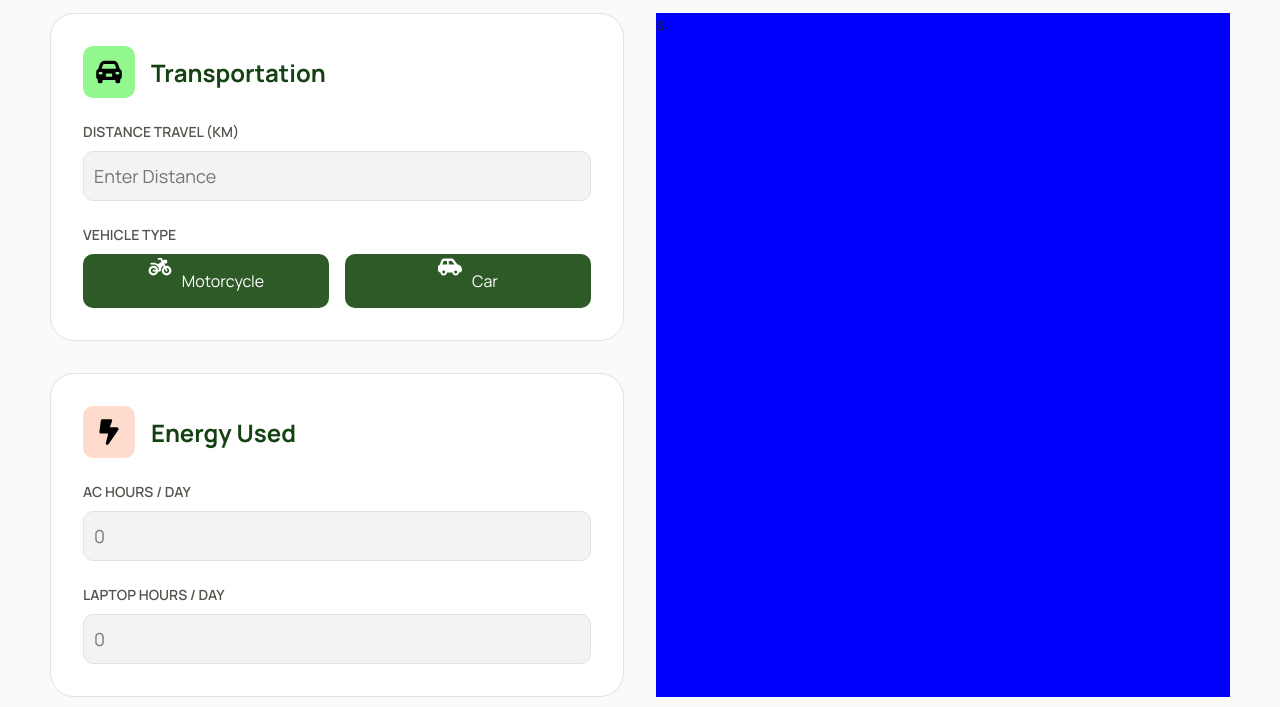
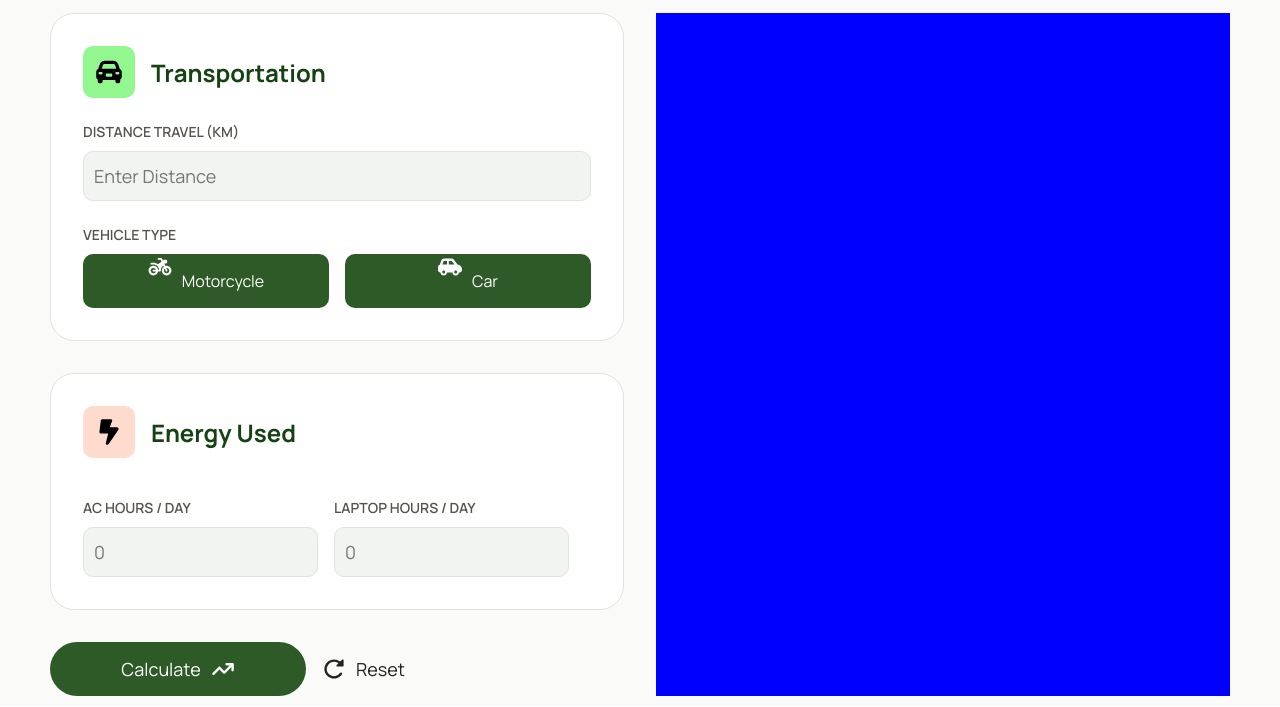
Before and after one commit to abcdavk/eco-track, a website with bundled scripts: page public/page/dashboard.html in a window 1280 px wide. Shown: the part 225-932 px from the top of the page. Built offline with nearby package versions, Linux system fonts and the light colour scheme; files whose address does not match are found by name.

Commit message:
add flexbox to energy-used section

```diff
--- a/public/page/dashboard.html
+++ b/public/page/dashboard.html
@@ -78,9 +78,19 @@
                 </div>
               </div>
             </div>
+            <div class="submition">
+              <button>
+                <span>Calculate</span>
+                <svg xmlns="http://www.w3.org/2000/svg" viewBox="0 0 640 640"><!--!Font Awesome Free v7.2.0 by @fontawesome - https://fontawesome.com License - https://fontawesome.com/license/free Copyright 2026 Fonticons, Inc.--><path d="M416 224C398.3 224 384 209.7 384 192C384 174.3 398.3 160 416 160L576 160C593.7 160 608 174.3 608 192L608 352C608 369.7 593.7 384 576 384C558.3 384 544 369.7 544 352L544 269.3L374.6 438.7C362.1 451.2 341.8 451.2 329.3 438.7L224 333.3L86.6 470.6C74.1 483.1 53.8 483.1 41.3 470.6C28.8 458.1 28.8 437.8 41.3 425.3L201.3 265.3C213.8 252.8 234.1 252.8 246.6 265.3L352 370.7L498.7 224L416 224z"/></svg>
+              </button>
+              <a href="#">
+                <svg xmlns="http://www.w3.org/2000/svg" viewBox="0 0 640 640"><!--!Font Awesome Free v7.2.0 by @fontawesome - https://fontawesome.com License - https://fontawesome.com/license/free Copyright 2026 Fonticons, Inc.--><path d="M552 256L408 256C398.3 256 389.5 250.2 385.8 241.2C382.1 232.2 384.1 221.9 391 215L437.7 168.3C362.4 109.7 253.4 115 184.2 184.2C109.2 259.2 109.2 380.7 184.2 455.7C259.2 530.7 380.7 530.7 455.7 455.7C463.9 447.5 471.2 438.8 477.6 429.6C487.7 415.1 507.7 411.6 522.2 421.7C536.7 431.8 540.2 451.8 530.1 466.3C521.6 478.5 511.9 490.1 501 501C401 601 238.9 601 139 501C39.1 401 39 239 139 139C233.3 44.7 382.7 39.4 483.3 122.8L535 71C541.9 64.1 552.2 62.1 561.2 65.8C570.2 69.5 576 78.3 576 88L576 232C576 245.3 565.3 256 552 256z"/></svg>
+                <span>Reset</span>
+              </a>
+            </div>
           </form>
           <div class="your-impact">
-s
+
           </div>
         </div>
       </div>
--- a/public/styles/page/dashboard.css
+++ b/public/styles/page/dashboard.css
@@ -67,6 +67,10 @@
   margin: auto 0;
   color: var(--green-500);
 }
+.dashboard .bento .energy-used .form-input {
+  display: flex;
+  gap: 16px;
+}
 .dashboard .bento .form-inner .form-input label {
   display: block;
   text-transform: uppercase;
@@ -118,6 +122,40 @@
 .dashboard .bento .form-inner .form-input .vehicle-type-buttons button span {
   margin: auto 0;
 }
+.dashboard .bento .form-container .submition {
+  display: flex;
+  gap: 16px;
+}
+.dashboard .bento .form-container .submition button {
+  display: flex;
+  justify-content: center;
+  align-items: center;
+  width: 256px;
+  height: 54px;
+  border: none;
+  background-color: var(--green-400);
+  border-radius: var(--round-xl);
+  color: var(--text-white);
+  font-size: large;
+  gap: 10px;
+}
+.dashboard .bento .form-container .submition button svg {
+  width: 24px;
+  fill: var(--text-white);
+}
+.dashboard .bento .form-container .submition a {
+  display: flex;
+  align-items: center;
+  border: none;
+  font-size: large;
+  gap: 10px;
+  text-decoration: none;
+  color: var(--text);
+}
+.dashboard .bento .form-container .submition a svg {
+  width: 24px;
+  fill: var(--text);
+}
 
 
 .dashboard .bento .your-impact {
```
